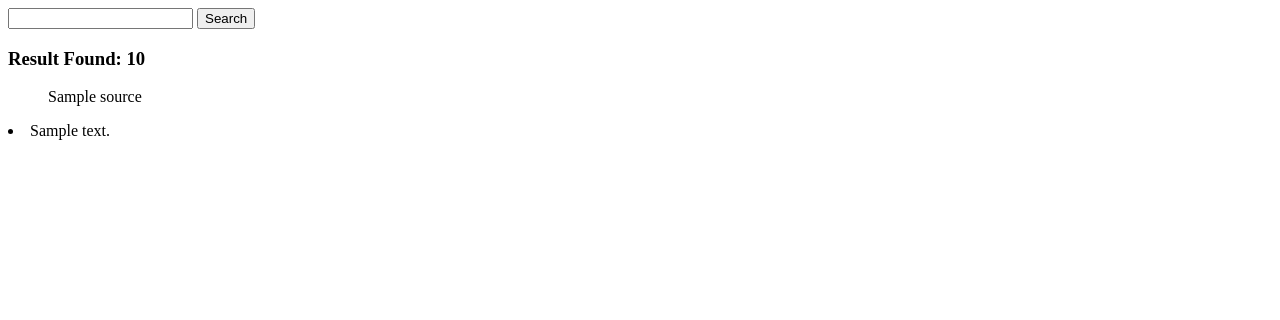
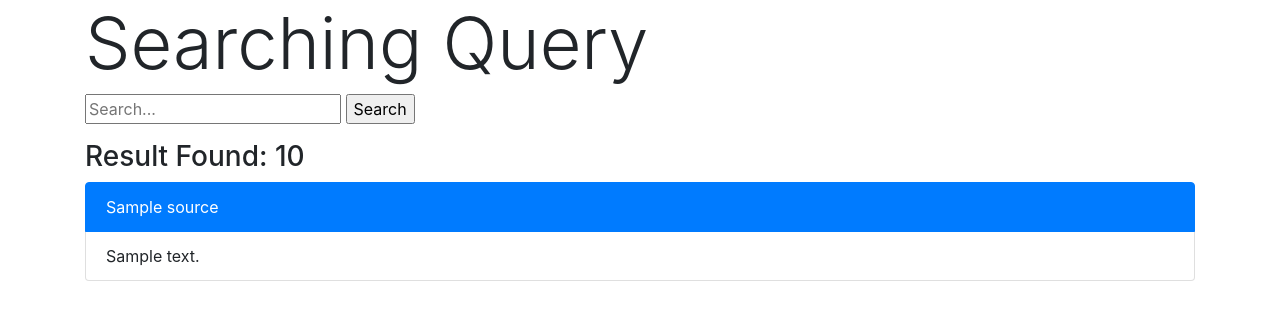
Before and after one commit to khaledsaikat/comments-search, a Flask app: template templates/index.html in a window 1280 px wide. Shown: the top 320 px of the page. Run offline with Flask 2, Linux system fonts and the light colour scheme; the template is opened without the code that fills it: most values are stand-ins (such as "Sample title", 1, 10 or a date in 2020); some libraries are stand-ins or nearby versions.

Commit message:
Change user interface

```diff
--- a/templates/index.html
+++ b/templates/index.html
@@ -1,24 +1,46 @@
-<!doctype html>
+<!DOCTYPE html>
 
-<html>
+<html lang="en">
+
 <head>
-    <title>Some title</title>
+    <meta charset="utf-8">
+    <meta name="viewport" content="width=device-width, initial-scale=1, shrink-to-fit=no">
+    <link rel="stylesheet" href="https://maxcdn.bootstrapcdn.com/bootstrap/4.0.0-beta.2/css/bootstrap.min.css" integrity="sha384-PsH8R72JQ3SOdhVi3uxftmaW6Vc51MKb0q5P2rRUpPvrszuE4W1povHYgTpBfshb" crossorigin="anonymous">
 </head>
 
 <body>
+    <!-- Optional JavaScript -->
+    <!-- jQuery first, then Popper.js, then Bootstrap JS -->
+    <script src="https://code.jquery.com/jquery-3.2.1.slim.min.js" integrity="sha384-KJ3o2DKtIkvYIK3UENzmM7KCkRr/rE9/Qpg6aAZGJwFDMVNA/GpGFF93hXpG5KkN" crossorigin="anonymous"></script>
+    <script src="https://cdnjs.cloudflare.com/ajax/libs/popper.js/1.12.3/umd/popper.min.js" integrity="sha384-vFJXuSJphROIrBnz7yo7oB41mKfc8JzQZiCq4NCceLEaO4IHwicKwpJf9c9IpFgh" crossorigin="anonymous"></script>
+    <script src="https://maxcdn.bootstrapcdn.com/bootstrap/4.0.0-beta.2/js/bootstrap.min.js" integrity="sha384-alpBpkh1PFOepccYVYDB4do5UnbKysX5WZXm3XxPqe5iKTfUKjNkCk9SaVuEZflJ" crossorigin="anonymous"></script>
+
+
+    <div class="container">
+        <!-- Content here -->
+        <h1 class="display-3">Searching Query</h1>
+        <div class="form-group">
             <form>
-    <input type="text" name="q" value="{{ query }}"/>
+                <input type="text" name="q" placeholder="Search..." value="{{ query }}">
                 <input type="submit" value="Search">
             </form>
+        </div>
+
 
         <h3>Result Found: {{ query_result.hits.total }}</h3>
 
+
         {% for question in query_result.hits.hits %}
-    <ul>{{ question._source.question }}</ul>
+        <div class="list-group">
+            <a href="#" class="list-group-item list-group-item-action active">
+      {{ question._source.question }}
+    </a>
+
             {% for answer in question._source.answers %}
-        <li>{{ answer }}</li>
+            <li class="list-group-item">{{ answer }}</li>
             {% endfor %}
+        </div>
         {% endfor %}
-
+    </div>
 </body>
-</html>
+</htm>
```
Lines whose indentation alone changed are shown as unchanged.
